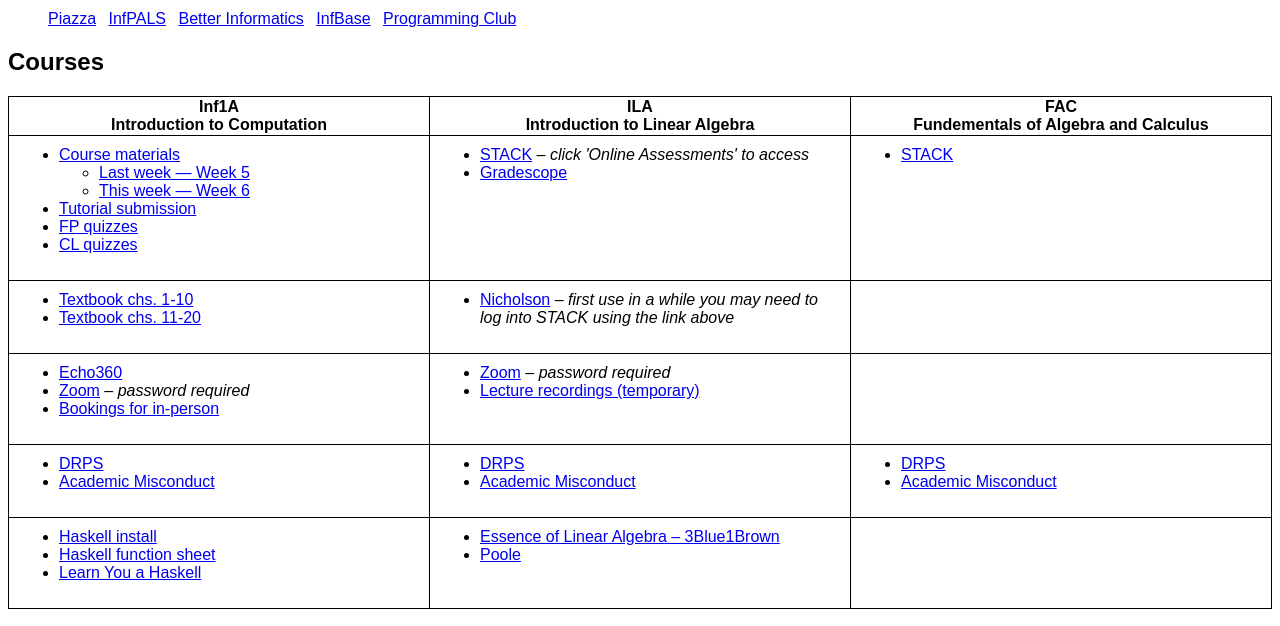
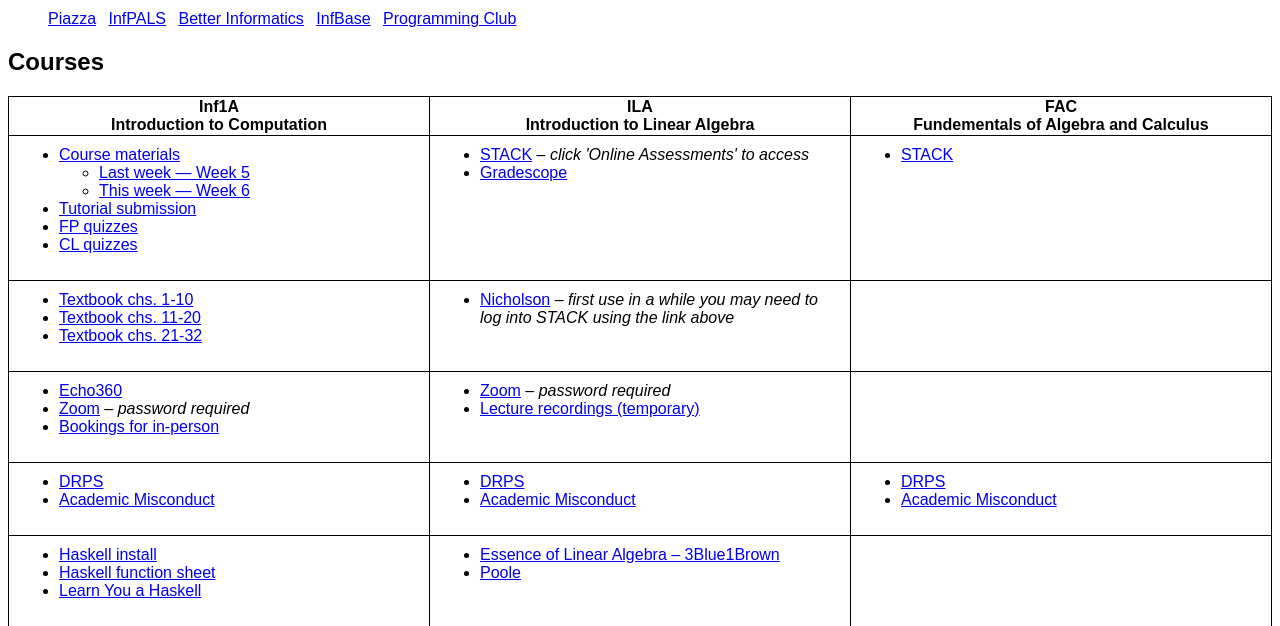
Before and after one commit to oxrush/Inf25, a plain HTML site: page index.html in a window 1280 px wide. Shown: the part 126-752 px from the top of the page. Drawn offline with Linux system fonts and the light colour scheme.

Commit message:
Add next release of textbook

```diff
--- a/index.html
+++ b/index.html
@@ -99,6 +99,7 @@
 		<td><ul>
 			<li><a href="https://www.learn.ed.ac.uk/bbcswebdav/pid-6603489-dt-content-rid-23096835_1/xid-23096835_1" target="_blank">Textbook chs. 1-10</a></li>
 			<li><a href="https://www.learn.ed.ac.uk/bbcswebdav/pid-6603489-dt-content-rid-23428670_1/xid-23428670_1" target="_blank">Textbook chs. 11-20</a></li>
+			<li><a href="https://www.learn.ed.ac.uk/bbcswebdav/pid-6603489-dt-content-rid-24132816_1/xid-24132816_1" target="_blank">Textbook chs. 21-32</a></li>
 		</ul></td>
 		<td><ul>
 			<li><a href="https://moodle2.maths.ed.ac.uk/live2018/pluginfile.php/60297/mod_resource/content/2/Nicholson2021.pdf" target="_blank">Nicholson</a> &ndash; <i>first use in a while you may need to log into STACK using the link above</i><br></li>
```
